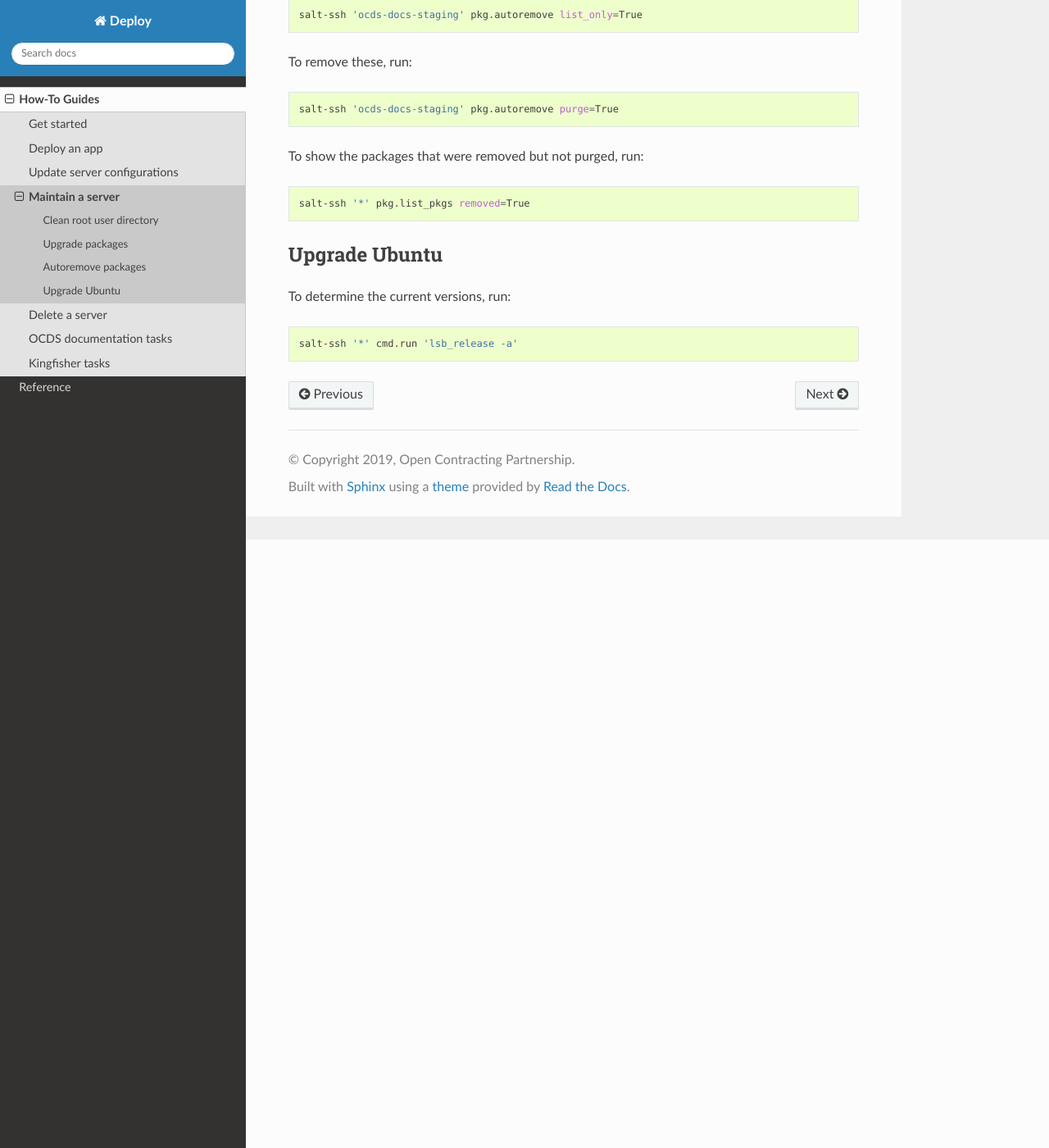
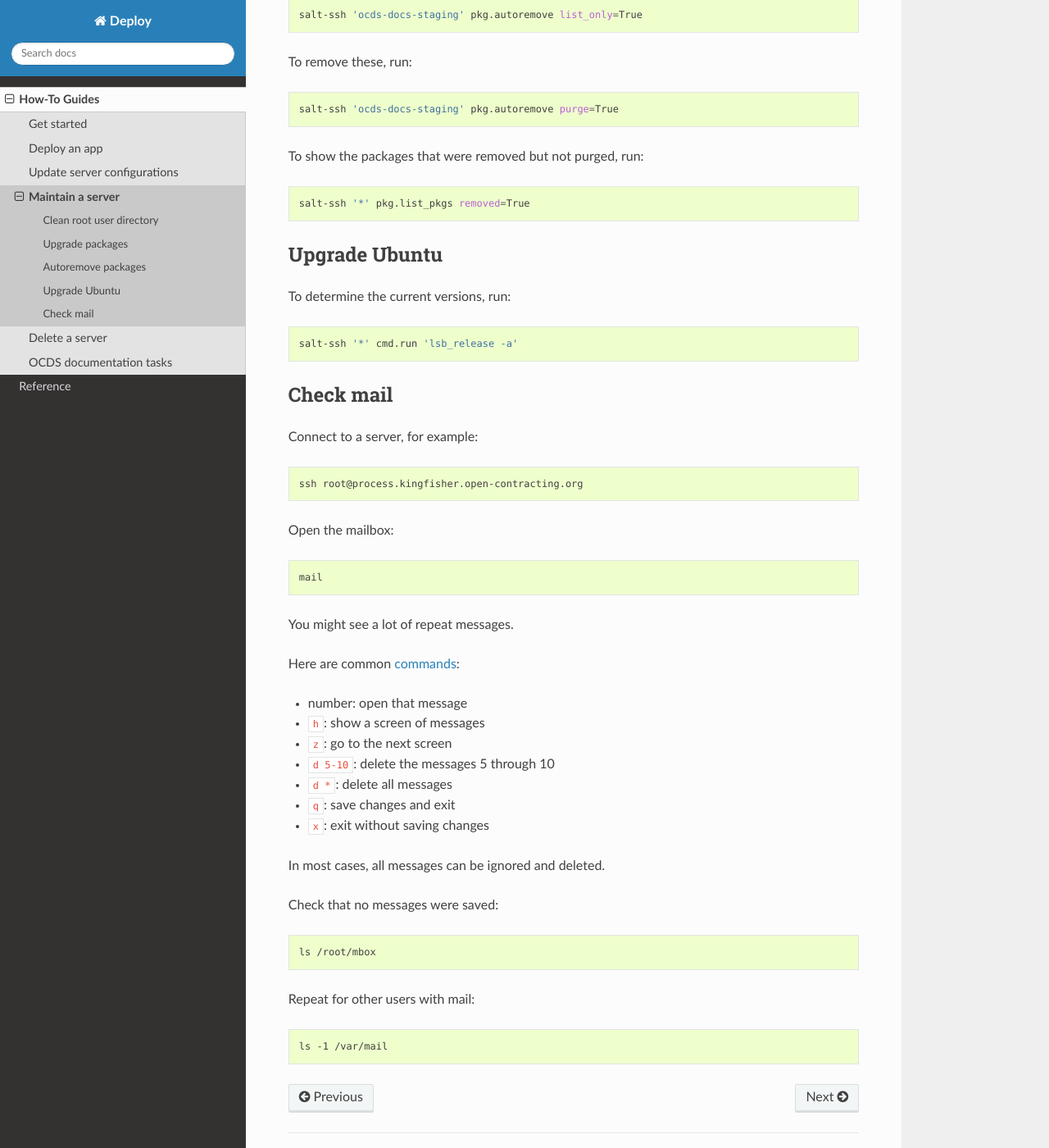
Before and after one commit to open-contracting/deploy, a Sphinx documentation site: the page built from docs/how-to/maintain.rst, in a window 1280 px wide and 1400 px high, scrolled down 742 px. Shown: the whole window at 82% size. Built offline with Sphinx 7.4.7 and the Read the Docs theme 2.0.0, drawn with Linux system fonts in a browser that asks for light colours.

Commit message:
Move checking mail into generic maintenance

```diff
--- a/docs/how-to/index.rst
+++ b/docs/how-to/index.rst
@@ -18,4 +18,3 @@ This section of the documentation shows you how to perform specific tasks.
    :maxdepth: 1
 
    docs.rst
-   kingfisher.rst
--- a/docs/how-to/maintain.rst
+++ b/docs/how-to/maintain.rst
@@ -53,3 +53,44 @@ To determine the current versions, run:
 .. code-block:: bash
 
    salt-ssh '*' cmd.run 'lsb_release -a'
+
+Check mail
+----------
+
+Connect to a server, for example:
+
+.. code-block:: bash
+
+   ssh root@process.kingfisher.open-contracting.org
+
+Open the mailbox:
+
+.. code-block:: bash
+
+   mail
+
+You might see a lot of repeat messages.
+
+Here are common `commands <http://www.johnkerl.org/doc/mail-how-to.html>`__:
+
+-  number: open that message
+-  ``h``: show a screen of messages
+-  ``z``: go to the next screen
+-  ``d 5-10``: delete the messages 5 through 10
+-  ``d *``: delete all messages
+-  ``q``: save changes and exit
+-  ``x``: exit without saving changes
+
+In most cases, all messages can be ignored and deleted.
+
+Check that no messages were saved:
+
+.. code-block:: bash
+
+    ls /root/mbox
+
+Repeat for other users with mail:
+
+.. code-block:: bash
+
+   ls -1 /var/mail
```
Also changed, not shown: docs/how-to/kingfisher.rst (deleted, +0 -37 lines).
